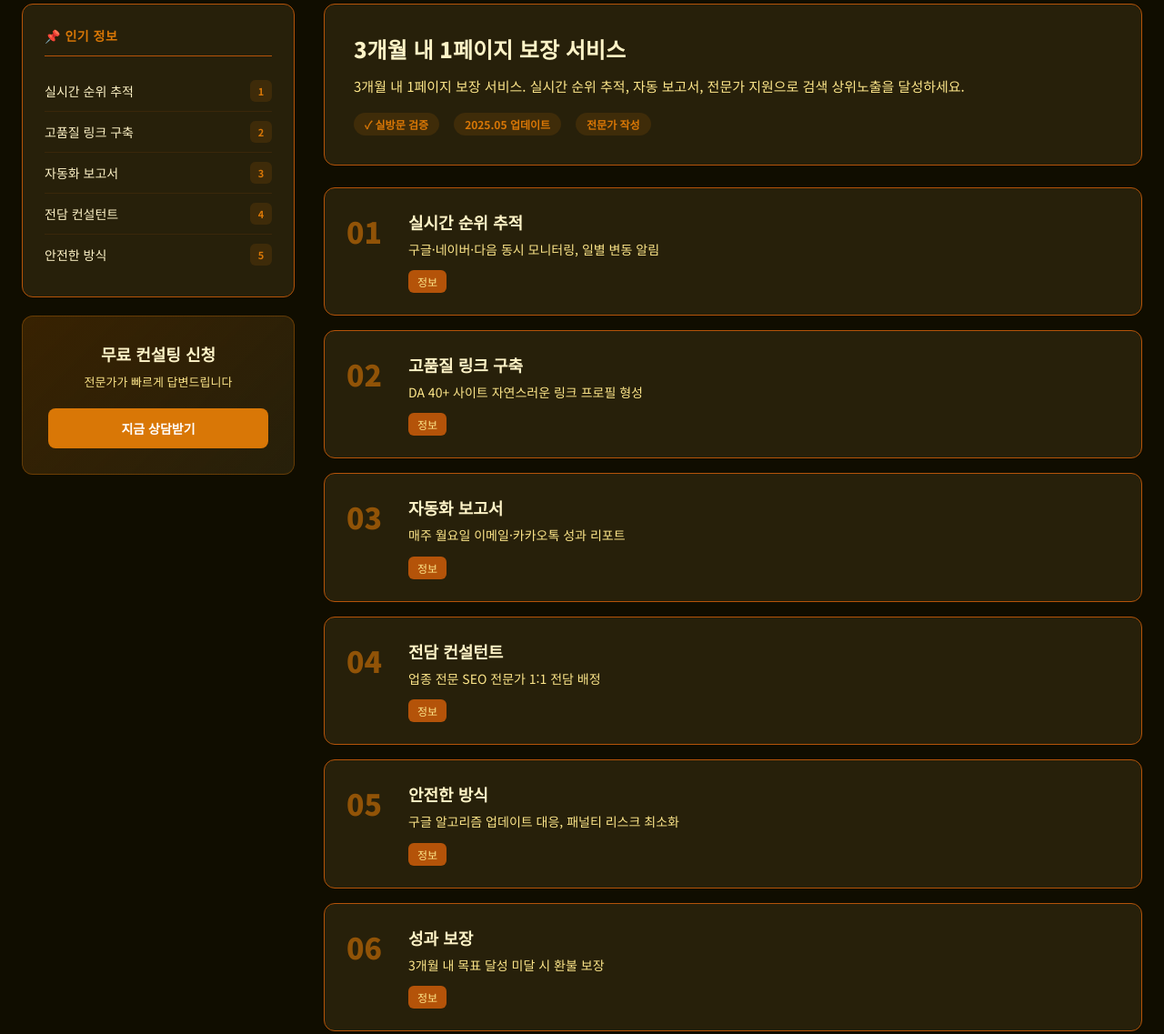
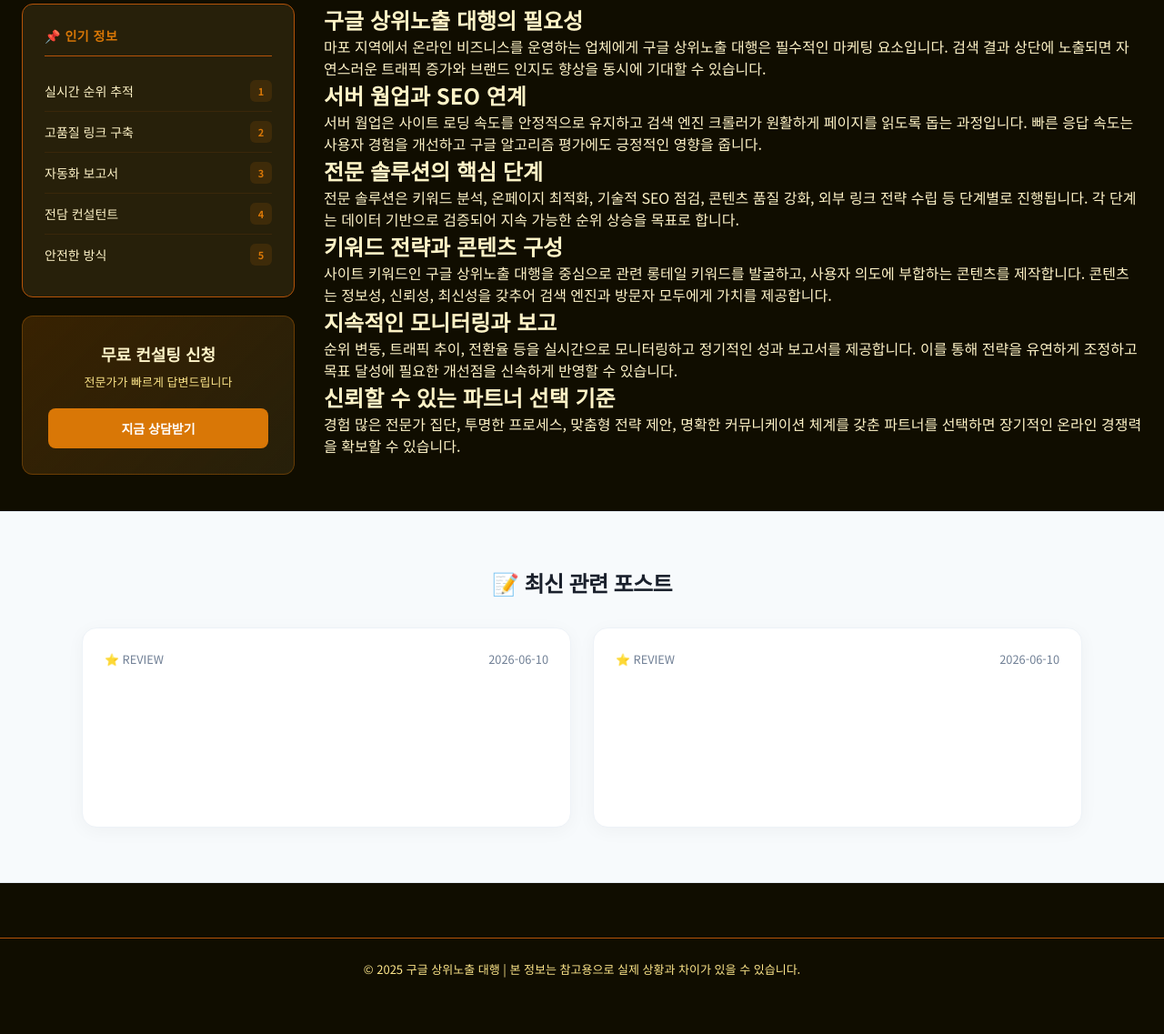
Before and after one commit to dydrkrtks7-cmd/bp-sf-t3-1779642675702-069, a plain HTML site: page index.html in a window 1280 px wide. Shown: the part 369-1506 px from the top of the page at 91% size. After the commit the page ends 1468 px from the top, so only its background shows below. Drawn offline with Linux system fonts and the light colour scheme.

Commit message:
fix: 프롬프트 유출·한자 조각·반복 파손 제거 (1 files)

```diff
--- a/index.html
+++ b/index.html
@@ -92,84 +92,24 @@ footer{border-top:1px solid #b45309;padding:24px 32px;text-align:center;color:#f
     </div>
   </aside>
   <main class="main-article">
-    <div class="article-header">
-      <h2>3개월 내 1페이지 보장 서비스</h2>
-      <p>3개월 내 1페이지 보장 서비스. 실시간 순위 추적, 자동 보고서, 전문가 지원으로 검색 상위노출을 달성하세요.</p>
-      <div class="article-meta">
-        <span class="meta-tag">✓ 실방문 검증</span>
-        <span class="meta-tag">2025.05 업데이트</span>
-        <span class="meta-tag">전문가 작성</span>
-      </div>
-    </div>
-    <div class="item-card">
-        <div class="item-rank">01</div>
-        <div class="item-content">
-          <div class="item-name">실시간 순위 추적</div>
-          <div class="item-desc">구글·네이버·다음 동시 모니터링, 일별 변동 알림</div>
-          <div class="item-tags">
-            <span class="tag">정보</span>
+<h2>구글 상위노출 대행의 필요성</h2>
+<p>마포 지역에서 온라인 비즈니스를 운영하는 업체에게 구글 상위노출 대행은 필수적인 마케팅 요소입니다. 검색 결과 상단에 노출되면 자연스러운 트래픽 증가와 브랜드 인지도 향상을 동시에 기대할 수 있습니다.</p>
 
+<h2>서버 웜업과 SEO 연계</h2>
+<p>서버 웜업은 사이트 로딩 속도를 안정적으로 유지하고 검색 엔진 크롤러가 원활하게 페이지를 읽도록 돕는 과정입니다. 빠른 응답 속도는 사용자 경험을 개선하고 구글 알고리즘 평가에도 긍정적인 영향을 줍니다.</p>
 
-          </div>
-        </div>
-      </div><div class="item-card">
-        <div class="item-rank">02</div>
-        <div class="item-content">
-          <div class="item-name">고품질 링크 구축</div>
-          <div class="item-desc">DA 40+ 사이트 자연스러운 링크 프로필 형성</div>
-          <div class="item-tags">
-            <span class="tag">정보</span>
+<h2>전문 솔루션의 핵심 단계</h2>
+<p>전문 솔루션은 키워드 분석, 온페이지 최적화, 기술적 SEO 점검, 콘텐츠 품질 강화, 외부 링크 전략 수립 등 단계별로 진행됩니다. 각 단계는 데이터 기반으로 검증되어 지속 가능한 순위 상승을 목표로 합니다.</p>
 
+<h2>키워드 전략과 콘텐츠 구성</h2>
+<p>사이트 키워드인 구글 상위노출 대행을 중심으로 관련 롱테일 키워드를 발굴하고, 사용자 의도에 부합하는 콘텐츠를 제작합니다. 콘텐츠는 정보성, 신뢰성, 최신성을 갖추어 검색 엔진과 방문자 모두에게 가치를 제공합니다.</p>
 
-          </div>
-        </div>
-      </div><div class="item-card">
-        <div class="item-rank">03</div>
-        <div class="item-content">
-          <div class="item-name">자동화 보고서</div>
-          <div class="item-desc">매주 월요일 이메일·카카오톡 성과 리포트</div>
-          <div class="item-tags">
-            <span class="tag">정보</span>
+<h2>지속적인 모니터링과 보고</h2>
+<p>순위 변동, 트래픽 추이, 전환율 등을 실시간으로 모니터링하고 정기적인 성과 보고서를 제공합니다. 이를 통해 전략을 유연하게 조정하고 목표 달성에 필요한 개선점을 신속하게 반영할 수 있습니다.</p>
 
-
-          </div>
-        </div>
-      </div><div class="item-card">
-        <div class="item-rank">04</div>
-        <div class="item-content">
-          <div class="item-name">전담 컨설턴트</div>
-          <div class="item-desc">업종 전문 SEO 전문가 1:1 전담 배정</div>
-          <div class="item-tags">
-            <span class="tag">정보</span>
-
-
-          </div>
-        </div>
-      </div><div class="item-card">
-        <div class="item-rank">05</div>
-        <div class="item-content">
-          <div class="item-name">안전한 방식</div>
-          <div class="item-desc">구글 알고리즘 업데이트 대응, 패널티 리스크 최소화</div>
-          <div class="item-tags">
-            <span class="tag">정보</span>
-
-
-          </div>
-        </div>
-      </div><div class="item-card">
-        <div class="item-rank">06</div>
-        <div class="item-content">
-          <div class="item-name">성과 보장</div>
-          <div class="item-desc">3개월 내 목표 달성 미달 시 환불 보장</div>
-          <div class="item-tags">
-            <span class="tag">정보</span>
-
-
-          </div>
-        </div>
-      </div>
-
-  </main>
+<h2>신뢰할 수 있는 파트너 선택 기준</h2>
+<p>경험 많은 전문가 집단, 투명한 프로세스, 맞춤형 전략 제안, 명확한 커뮤니케이션 체계를 갖춘 파트너를 선택하면 장기적인 온라인 경쟁력을 확보할 수 있습니다.</p>
+</main>
 </div>
 
 
```
